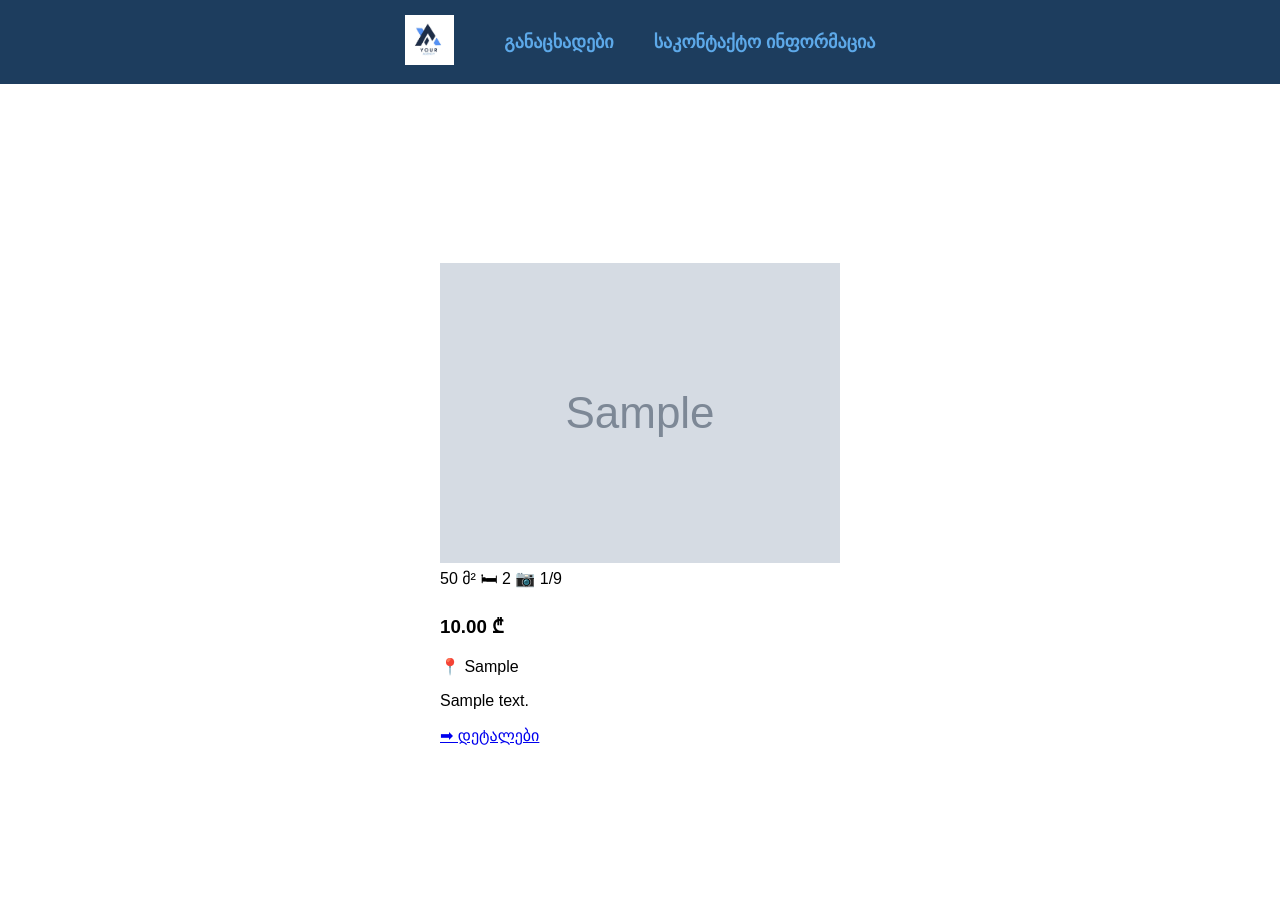
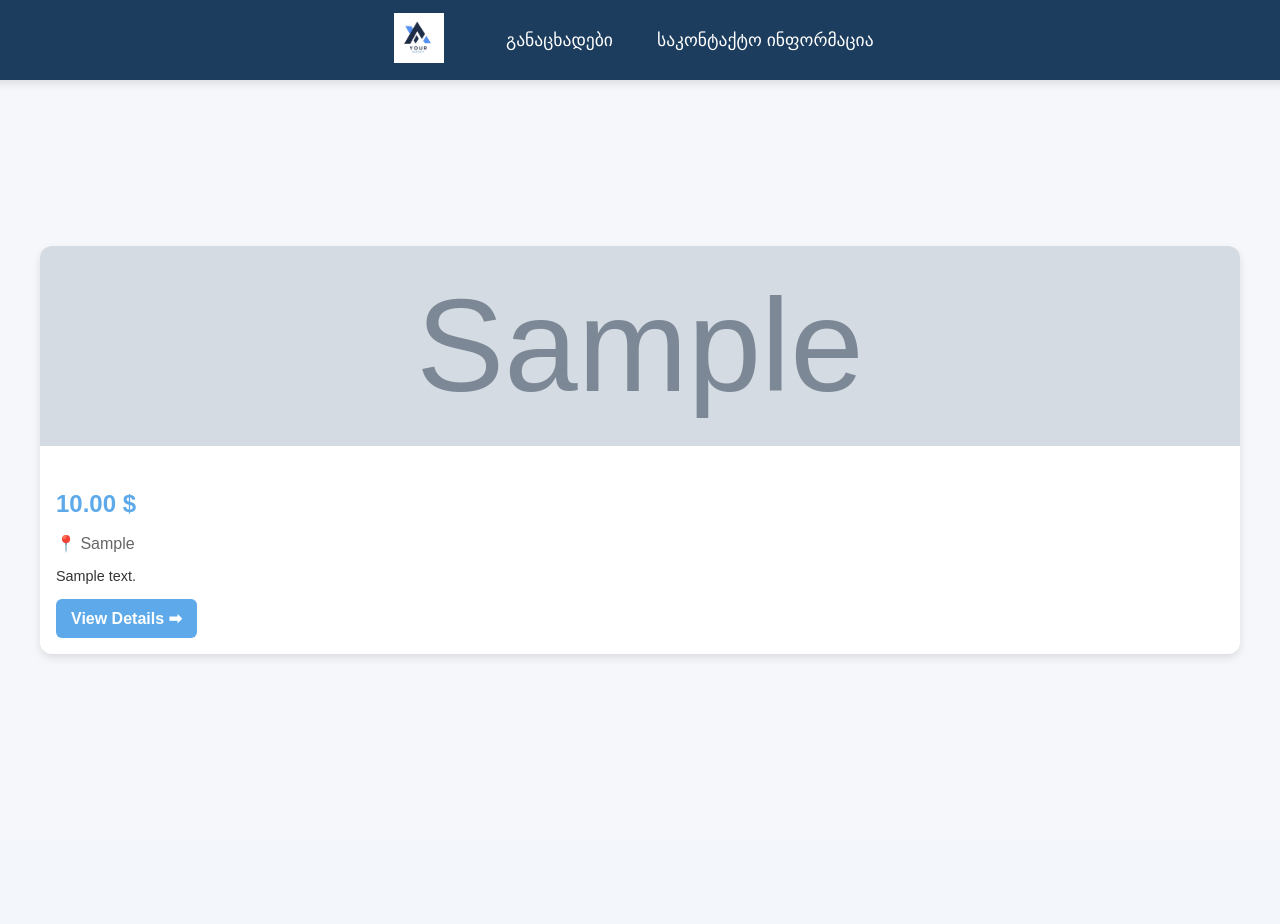
Before and after one commit to MariamKipshidze/real_estate, a Django app: page /application/ in a window 1280 px wide. After the commit the page ends 658 px from the top, so only its background shows below. Run offline with Django 5.2, Linux system fonts and the light colour scheme; tables that the repository leaves empty hold one stand-in row (values such as "Sample post"); grey boxes marked "Sample" are stand-in pictures; some libraries are stand-ins or nearby versions.

Commit message:
Add some styling to application cards

```diff
--- a/real_estate/application/templates/application_listing.html
+++ b/real_estate/application/templates/application_listing.html
@@ -4,7 +4,6 @@
 
 {% block content %}
     <div class="container">
-
         <div class="property-list">
             {% for property in properties %}
                 <div class="property-card">
@@ -14,21 +13,15 @@
                                 <img src="{{ img.url }}" alt="{{ property.title }}" class="property-image">
                             {% endthumbnail %}
                         {% else %}
-                            <img src="{% static '/no_image.jpeg' %}" alt="No Image Available" class="property-image" style="width: 300px; height: 300px; object-fit: cover;">
+                            <img src="{% static '/no_image.jpeg' %}" alt="No Image Available" class="property-image">
                         {% endif %}
                     {% endwith %}
 
-                    <div class="overlay-info">
-                        <span class="area">50 მ²</span>
-                        <span class="bedrooms">🛏 2</span>
-                        <span class="photos">📷 1/9</span>
-                    </div>
-
                     <div class="property-info">
-                        <h3 class="price">{{ property.price }} ₾</h3>
+                        <h3 class="price">{{ property.price }} $</h3>
                         <p class="location">📍 {{ property.location }}</p>
                         <p class="description">{{ property.description|truncatechars:50 }}</p>
-                        <a href="{% url 'property_detail' property.pk %}" class="details-link">➡ დეტალები</a>
+                        <a href="{% url 'property_detail' property.pk %}" class="details-link">View Details ➡</a>
                     </div>
                 </div>
             {% empty %}
@@ -36,13 +29,14 @@
             {% endfor %}
         </div>
     </div>
-{% endblock %}
 
 {% block extra_css %}
 <style>
     body {
         background-color: #F5F7FA;
-        font-family: Arial, sans-serif;
+        font-family: 'Arial', sans-serif;
+        margin: 0;
+        padding: 0;
         display: flex;
         flex-direction: column;
         align-items: center;
@@ -52,39 +46,42 @@
     .container {
         width: 100%;
         max-width: 1200px;
-        margin: 0 auto; /* Centers the container */
+        margin: 0 auto;
         padding: 20px;
     }
 
     .title {
-        font-size: 1.8em;
+        font-size: 2.5em;
         color: #1d3d5e;
-        margin-bottom: 20px;
+        margin-bottom: 30px;
+        text-align: center;
+        font-weight: bold;
     }
 
     .property-list {
-        display: flex;
-        flex-wrap: wrap;
-        justify-content: center; /* Centers the property cards */
-        align-items: center;
-        gap: 15px;
-        padding-bottom: 15px;
-        scrollbar-width: none;
+        display: grid;
+        grid-template-columns: repeat(auto-fit, minmax(300px, 1fr));
+        gap: 20px;
+        padding-bottom: 20px;
     }
 
     .property-card {
-        display: flex;
-        flex-direction: column;
-        align-items: center; /* Centers content inside the card */
-        text-align: center; /* Ensures text is centered */
+        background: white;
+        border-radius: 12px;
+        box-shadow: 0 4px 8px rgba(0, 0, 0, 0.1);
+        overflow: hidden;
+        transition: transform 0.3s ease, box-shadow 0.3s ease;
+    }
+
+    .property-card:hover {
+        transform: translateY(-5px);
+        box-shadow: 0 8px 16px rgba(0, 0, 0, 0.2);
     }
 
     .property-image {
-        width: 300px;
+        width: 100%;
         height: 200px;
         object-fit: cover;
-        border-top-left-radius: 12px;
-        border-top-right-radius: 12px;
     }
 
     .overlay-info {
@@ -93,33 +90,35 @@
         left: 10px;
         background: rgba(0, 0, 0, 0.6);
         color: white;
-        padding: 4px 8px;
+        padding: 8px 12px;
         border-radius: 8px;
         font-size: 0.9em;
         display: flex;
-        gap: 5px;
+        gap: 10px;
     }
 
     .property-info {
-        padding: 12px;
+        padding: 16px;
         color: #1d3d5e;
     }
 
     .price {
-        font-size: 1.2em;
+        font-size: 1.5em;
         font-weight: bold;
         color: #5DA9E9;
+        margin-bottom: 10px;
     }
 
     .location {
-        font-size: 0.9em;
+        font-size: 1em;
         color: #666;
+        margin-bottom: 10px;
     }
 
     .description {
         font-size: 0.9em;
         color: #333;
-        margin: 10px 0;
+        margin-bottom: 15px;
     }
 
     .details-link {
@@ -127,9 +126,10 @@
         text-decoration: none;
         background: #5DA9E9;
         color: white;
-        padding: 8px 12px;
+        padding: 10px 15px;
         border-radius: 6px;
         font-weight: bold;
+        transition: background 0.3s ease;
     }
 
     .details-link:hover {
@@ -137,3 +137,4 @@
     }
 </style>
 {% endblock %}
+{% endblock %}
--- a/real_estate/application/templates/base.html
+++ b/real_estate/application/templates/base.html
@@ -7,56 +7,78 @@
     <meta name="viewport" content="width=device-width, initial-scale=1.0">
     <title>{% block title %}Home{% endblock %}</title>
     <style>
+        /* General Body Styling */
         body {
             font-family: Arial, sans-serif;
             margin: 0;
             padding: 0;
             background-color: #ffffff;
         }
+
+        /* Header Styling */
         .header {
-            background-color: #1d3d5e;
-            padding: 15px;
+            background-color: #1d3d5e; /* Dark blue background */
+            padding: 0 20px; /* Adds padding on the sides */
+            height: 80px; /* Sets a fixed height for the header */
             display: flex;
-            align-items: center;
-            justify-content: center; /* Center content */
-            gap: 50px; /* Space between logo and menu */
-        }
-        .logo img {
-            height: 50px;
-        }
-        .menu {
-            display: flex;
-            gap: 40px; /* Spread menu items apart */
-        }
-        .menu a {
-            color: #5DA9E9;
-            text-decoration: none;
-            font-size: 18px;
-            font-weight: bold;
-        }
-        .menu a:hover {
-            color: #A9C9FF;
+            align-items: center; /* Vertically centers the content */
+            justify-content: center; /* Horizontally centers the content */
+            box-shadow: 0 4px 8px rgba(0, 0, 0, 0.1); /* Adds a subtle shadow */
+            width: 100%; /* Ensures the header spans the full width */
         }
 
-        /* Center content */
+        /* Logo Styling */
+        .navbar-logo img {
+            height: 50px; /* Adjust the height of the logo */
+        }
+
+        /* Navigation Links Styling */
+        .navbar {
+            display: flex;
+            align-items: center; /* Vertically centers the links */
+            gap: 20px; /* Adds space between links */
+        }
+
+        .nav-link {
+            color: white; /* White text for links */
+            text-decoration: none; /* Removes underline */
+            font-size: 1.1em; /* Slightly larger font size */
+            padding: 8px 12px; /* Adds padding to links */
+            border-radius: 6px; /* Rounded corners for links */
+            transition: background-color 0.3s ease; /* Smooth hover effect */
+        }
+
+        .nav-link:hover {
+            background-color: #5DA9E9; /* Light blue background on hover */
+        }
+
+        /* Main Content Styling */
         .main-content {
             display: flex;
             flex-direction: column;
             align-items: center; /* Centers all content inside */
             justify-content: center;
             width: 100%;
-            min-height: 100vh; /* Ensures it covers full screen */
+            min-height: calc(100vh - 80px); /* Ensures it covers full screen minus header height */
             padding: 20px 0;
+        }
+        .header {
+            gap: 50px; /* Adds space between logo and navigation links */
+        }
+        .header {
+            position: sticky;
+            top: 0;
+            z-index: 1000; /* Ensures the header stays above other content */
         }
     </style>
 </head>
 <body>
 
     <header class="header">
-        <div class="logo">
+        <div class="navbar-logo">
             <img src="{% static 'logo.jpg' %}" alt="Logo">
         </div>
-        <nav class="menu">
+        <nav class="navbar">
             <a href="{% url 'property_list' %}" class="nav-link">განაცხადები</a>
             <a href="{% url 'contact_info' %}" class="nav-link">საკონტაქტო ინფორმაცია</a>
         </nav>
```
